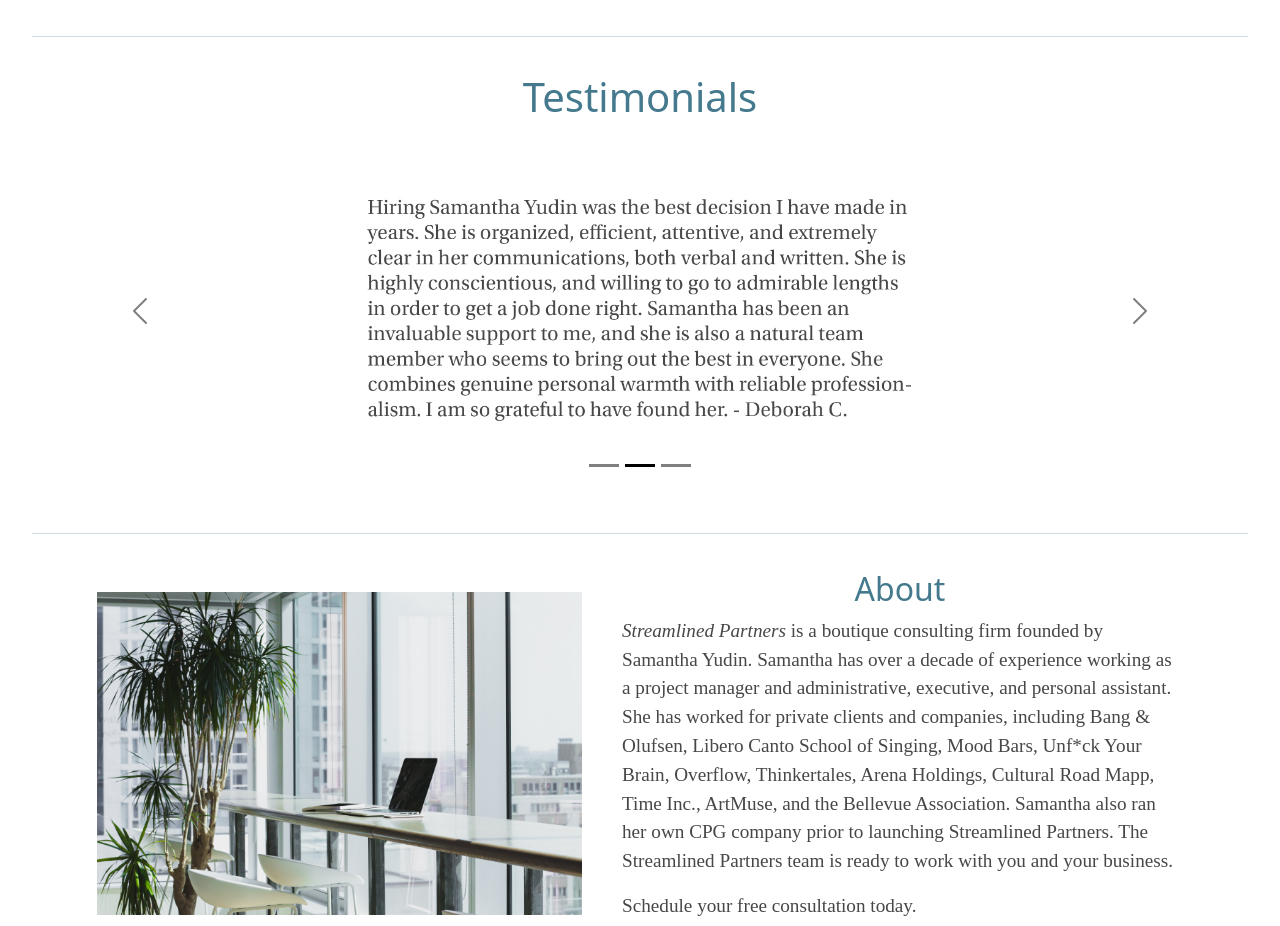
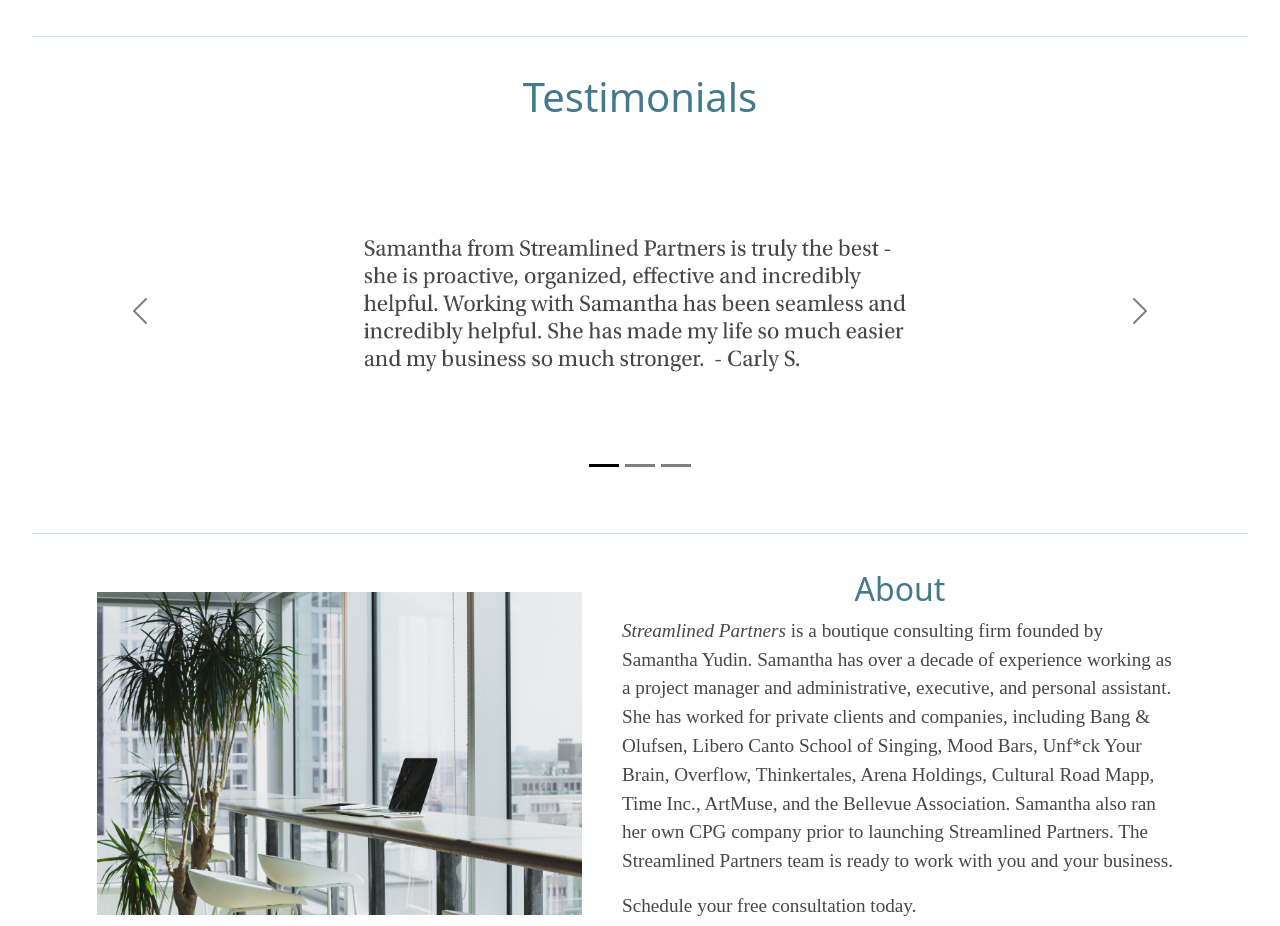
Before and after one commit to rhkearns/streamlined_1, a React (Create React App) app: page / in a window 1280 px wide. Shown: the part 2840-3766 px from the top of the page. Built offline with nearby package versions, Linux system fonts and the light colour scheme; a web font is replaced by a local one.

Commit message:
carousel interval 10000

```diff
--- a/src/Components/Testimonials/Testimonials.jsx
+++ b/src/Components/Testimonials/Testimonials.jsx
@@ -25,7 +25,7 @@ const Testimonials = () => {
 			<h1>Testimonials</h1>
 			<Carousel variant="dark">
 				{testimonialData.map(testimonial => (
-					<Carousel.Item interval={1000}>
+					<Carousel.Item interval={10000}>
 						<img className='testimonial-img' src={findImage(testimonial.imgTitle)} alt={testimonial.body} />
 					</Carousel.Item>
 				))}
```
